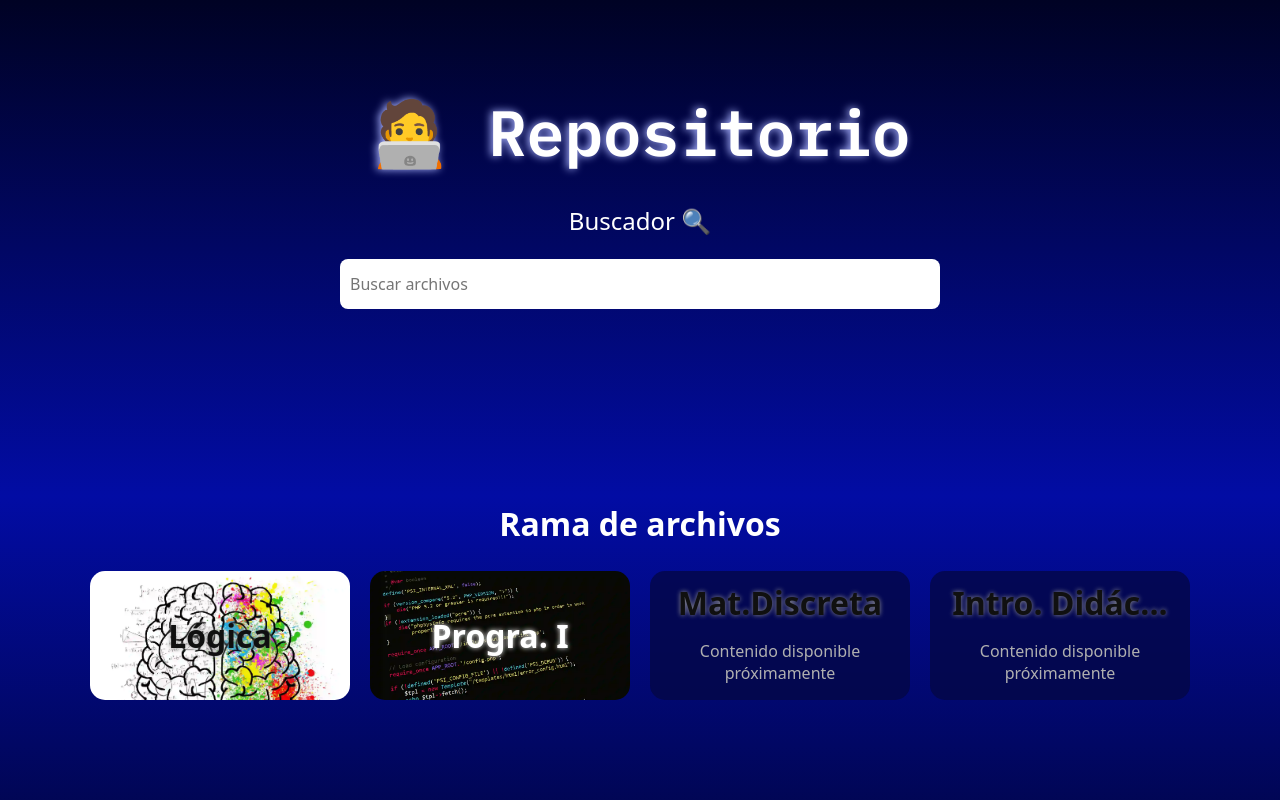
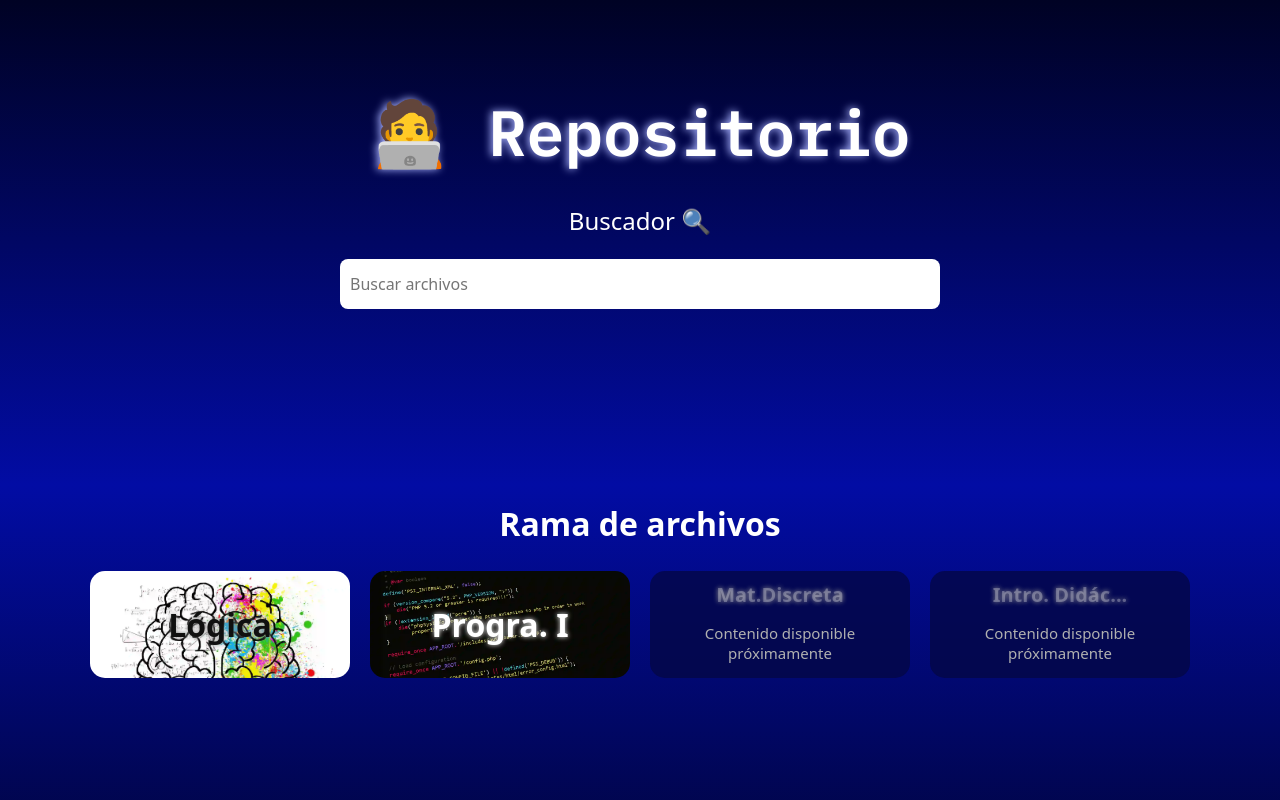
Before and after one commit to alexcuadroo/inet, a plain HTML site: page index.html in a window 1280 px wide. Shown: the top 800 px of the page. Drawn offline with Linux system fonts and the light colour scheme.

Commit message:
cambios en los recursos no disponibles con estilos en linea

```diff
--- a/index.html
+++ b/index.html
@@ -42,13 +42,13 @@
         <div class="programacion" onclick="window.open('programacion', '_self');">
             <h3>Progra. I</h3>
         </div>
-        <div>
-            <h3>Mat.Discreta</h3>
-            <p>Contenido disponible próximamente</p>
+        <div style="pointer-events: none;">
+            <h3 style="color: #ffffff48; font-size: 20px;">Mat.Discreta</h3>
+            <p style= "font-size: 15px;">Contenido disponible próximamente</p>
         </div>
-        <div>
-            <h3>Intro. Didác...</h3>
-            <p>Contenido disponible próximamente</p>
+        <div style="pointer-events: none;">
+            <h3 style="color: #ffffff48; font-size: 20px;">Intro. Didác...</h3>
+            <p style= "font-size: 15px;">Contenido disponible próximamente</p>
         </div>
 
 
```
